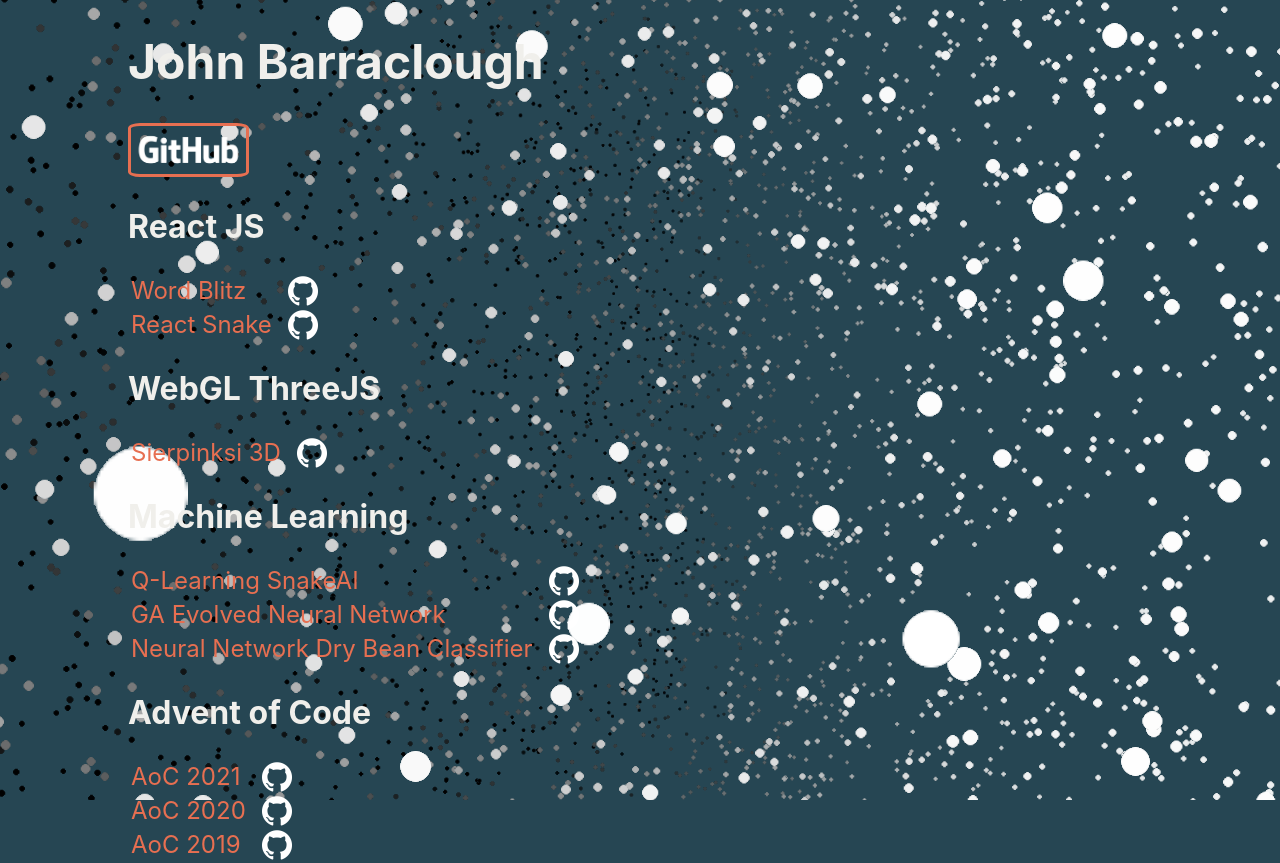
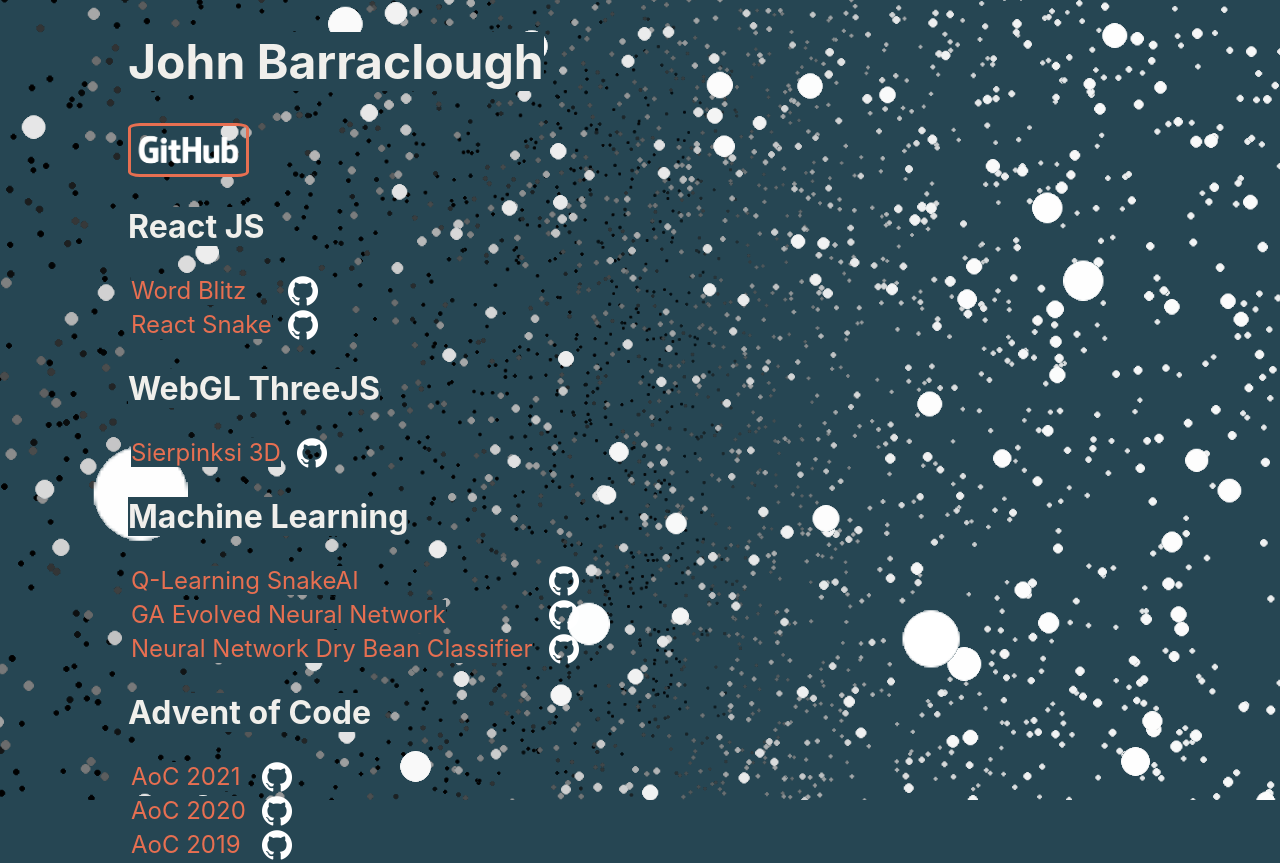
Before and after one commit to JohnBee/landing-page, a React (Create React App) app: page / in a window 1280 px wide. Built offline with nearby package versions, Linux system fonts and the light colour scheme.

Commit message:
Improved Readability

```diff
--- a/src/App.css
+++ b/src/App.css
@@ -60,6 +60,9 @@
 .Header2{
     font-size: 2em;
 }
+.Hbackground{
+    background-color: var(--charcoal);
+}
 canvas {
     width: 100vw;
     height: 100vh;
--- a/src/App.js
+++ b/src/App.js
@@ -8,9 +8,10 @@
 
     return (
     <div className="App">
-
             <h1 className="Header1">
+                <span className='Hbackground'>
                     John Barraclough
+                </span>
             </h1>
         <div className="GitHubLogoDiv">
             <a className="GHLogoLink" href="https://github.com/JohnBee">
@@ -18,22 +19,31 @@
             </a>
         </div>
         <h2 className="Header2">
+            <span className='Hbackground'>
                 React JS
+            </span>
         </h2>
         <Repolist items={reactList}/>
 
         <h2 className="Header2">
+            <span className='Hbackground'>
                 WebGL ThreeJS
+            </span>
         </h2>
         <Repolist items={webglList} />
 
         <h2 className="Header2">
+            <span className='Hbackground'>
                 Machine Learning
+            </span>
         </h2>
+
         <Repolist items={mlList} />
 
         <h2 className="Header2">
+            <span className='Hbackground'>
                 Advent of Code
+            </span>
         </h2>
         <Repolist items={aocList} />
         <Scene />
--- a/src/components/repo-list.js
+++ b/src/components/repo-list.js
@@ -6,7 +6,9 @@
             <tr>
                 <td className="ListDiv">
                     <a className="ListLink" href={props.link}>
-                        {props.name}
+                        <span className='Hbackground'>
+                            {props.name}
+                        </span>
                     </a>
                 </td>
                 <td>
```
Lines whose indentation alone changed are shown as unchanged.
